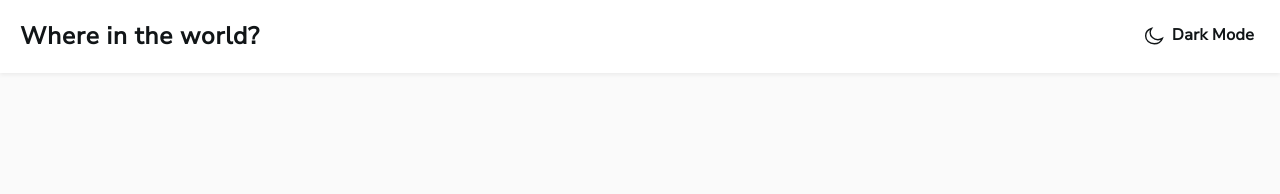
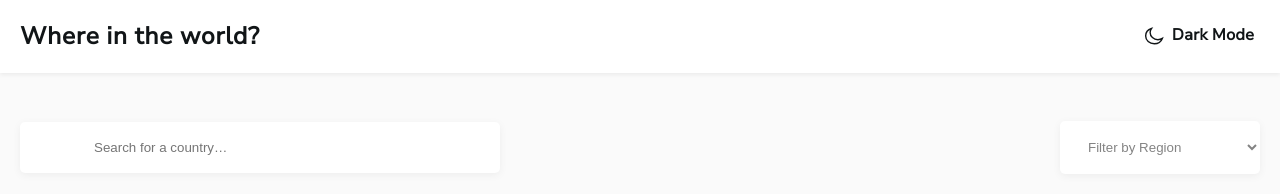
Before and after one commit to frontendasoslar/Countries-maketi, a plain HTML site: page index.html in a window 1280 px wide. Drawn offline with Linux system fonts and the light colour scheme.

Commit message:
add form elements

```diff
--- a/css/styles.css
+++ b/css/styles.css
@@ -41,6 +41,7 @@
   --header-bacground: #fff;
   --bacground-bg: #fafafa;
   --text-color: #111517;
+  --search-text-color: #848484;
 }
 
 
@@ -74,8 +75,9 @@ body {
 
 .dark-mode {
   --text-color: #fff;
-  --header-bacground: #2B3844;
+  --header-bacground: #2b3844;
   --bacground-bg: #202C36;
+  --search-text-color: var(--text-color);
 }
 img {
   max-width: 100%;
@@ -87,6 +89,8 @@ img {
 }
 .main-content {
   flex-grow: 1;
+  padding-top: 48px;
+  padding-bottom: 48px;
 }
 
 .container {
@@ -174,3 +178,34 @@ img {
   line-height: 21.82px;
   font-family: var(--font-family);
 }
+
+/* FILTERS */
+.filter {
+}
+.filtrs {
+  display: flex;
+  align-items: center;
+  justify-content:space-between;
+}
+.search-country {
+  color: var(--search-text-color);
+  background-color: var(--header-bacground);
+  box-shadow: 0 2px 9px 0 rgba(0, 0, 0, 0.0532);
+  border: 0;
+  border-radius: 5px;
+  padding: 18px 74px;
+  min-width: 480px;
+}
+
+.filter-select {
+  background-color: var(--header-bacground);
+  box-shadow: 0 2px 9px 0 rgba(0, 0, 0, 0.0532);
+  border: 0;
+  border-radius: 5px;
+  padding: 18px 24px;
+  min-width: 200px;
+  color: var(--search-text-color);
+}
+.selects {
+  color: var(--text-color);
+}
--- a/index.html
+++ b/index.html
@@ -24,6 +24,24 @@
     </div>
   </header>
 
+  <main class="main-content">
+    <div class="container">
+      <div class="filter">
+        <form class="filtrs" action="https://echo.htmlacademy.ru" method="get">
+          <input class="search-country" type="search" name="search-country" placeholder="Search for a country…" required>
+          <select class="filter-select" name="country" id="">
+              <option selected>Filter by Region</option>
+              <option>Africa</option>
+              <option>America</option>
+              <option>Asia</option>
+              <option>Europe</option>
+              <option>Oceania</option>
+          </select>
+        </form>
+      </div>
+    </div>
+  </main>
+
   <script src="js/main.js"></script>
 </body>
 </html>
```
